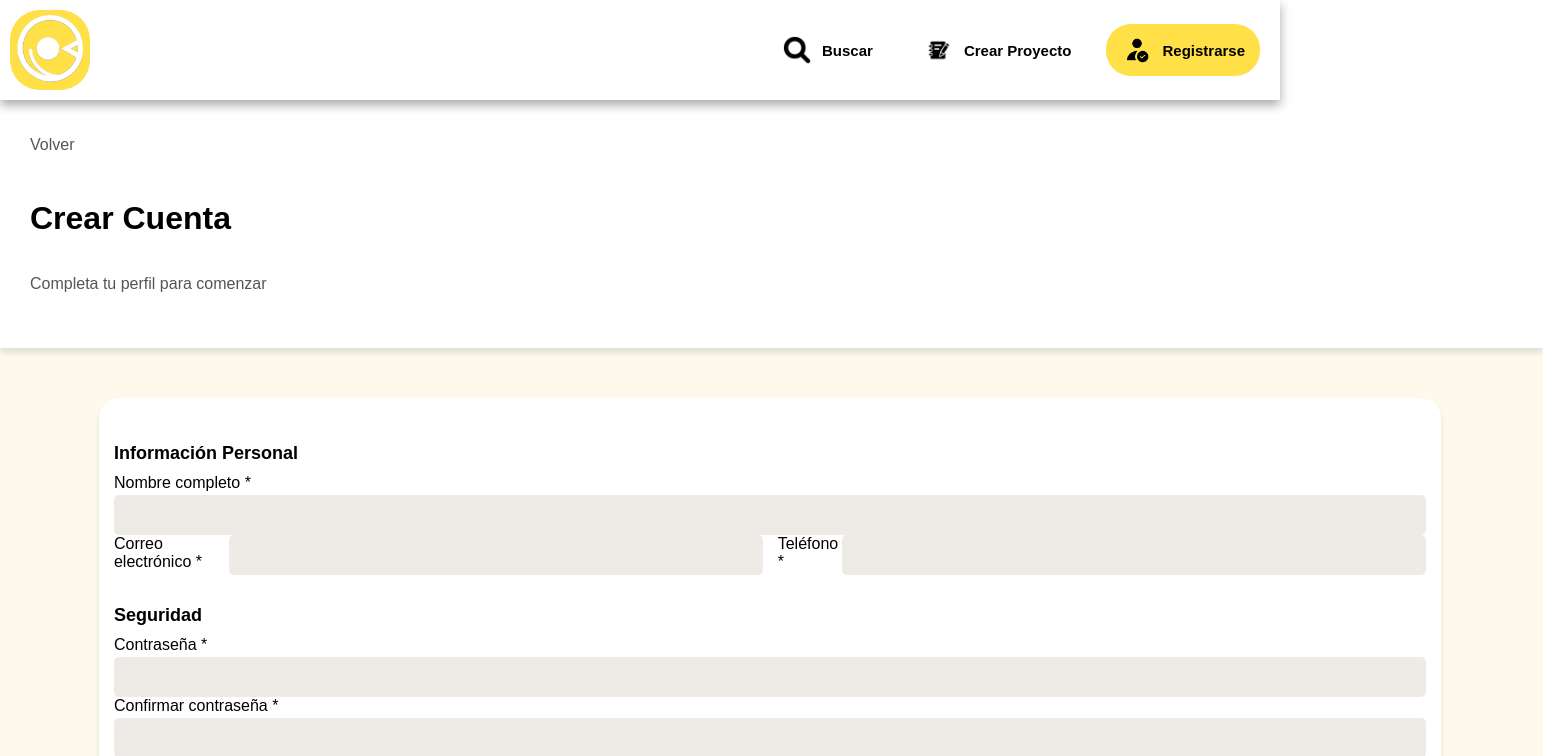
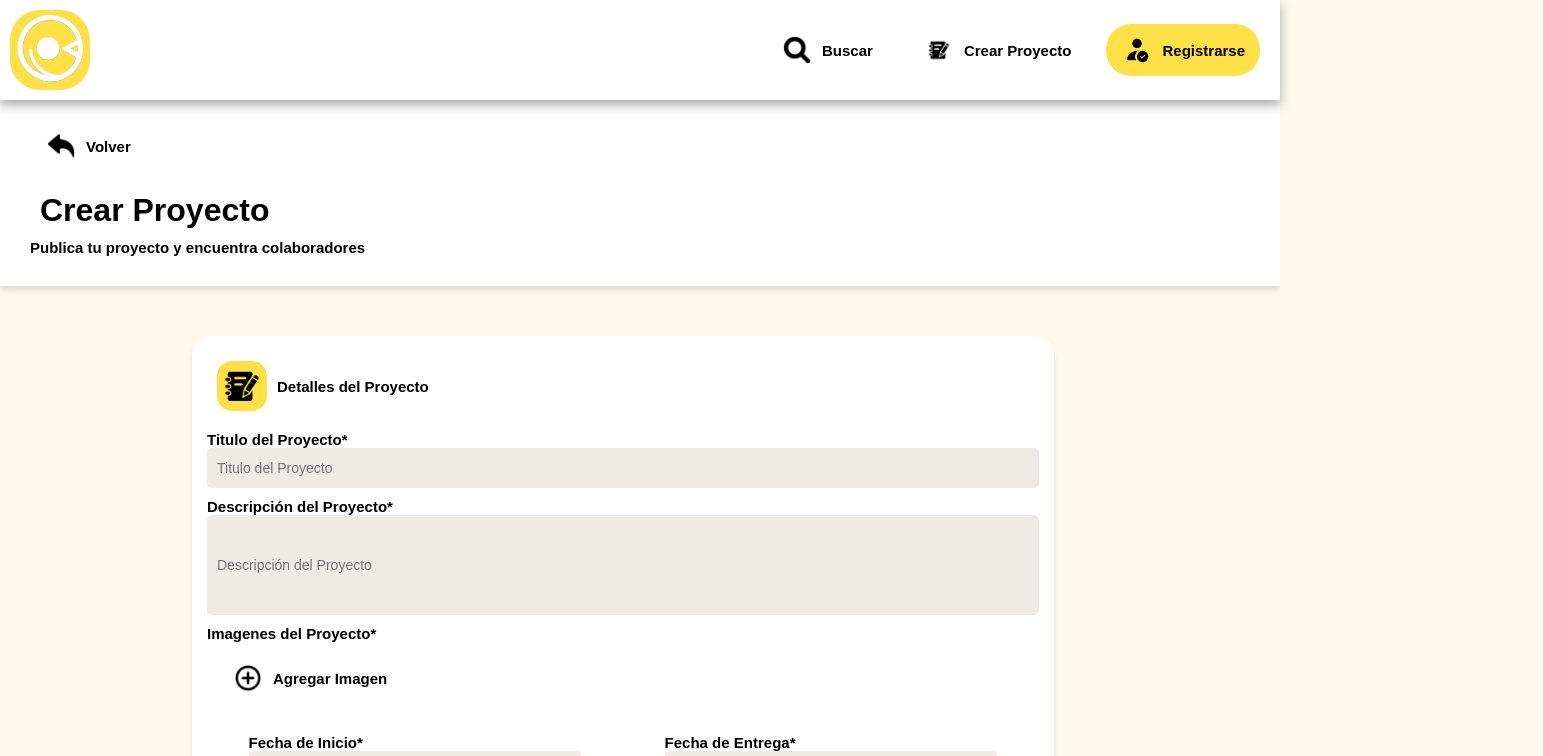
Before and after one commit to vicentt16/WorkPalFrontEnd, a React (Vite) app in the folder WorkPal/: page / in a window 1280 px wide. Shown: the top 756 px of the page, 1543 px wide, since content can reach past the window. Built offline with nearby package versions, Linux system fonts and the light colour scheme.

Commit message:
modificaciones menores de visuales

```diff
--- a/WorkPal/src/Modules/RegisterModule.jsx
+++ b/WorkPal/src/Modules/RegisterModule.jsx
@@ -35,6 +35,7 @@ export function RegisterModule() {
 
   return (
     <form className="total" onSubmit={guardarDatos}>
+      <ProjectUpperBar/>
       <textarea/>
 
       <div className="upper-panel">
--- a/WorkPal/src/Pages/RegisterUser.css
+++ b/WorkPal/src/Pages/RegisterUser.css
@@ -94,7 +94,7 @@ input, textarea {
 }
 
 .upper-panel{
-  padding-top: 120px;
+  padding-top: 70px;
   padding-bottom: 30px;
   display: flex;
   flex-direction: column;
--- a/WorkPal/src/Pages/RegisterUser.jsx
+++ b/WorkPal/src/Pages/RegisterUser.jsx
@@ -51,6 +51,7 @@ export default function RegisterUser() {
   return (
     <div>
       <ProjectUpperBar />
+      <textarea/>
       <div className="register-page">
         <div className="upper-panel">
           <div className="upper-panel-button">
--- a/WorkPal/src/main.jsx
+++ b/WorkPal/src/main.jsx
@@ -17,9 +17,10 @@ import React from "react";
 import ReactDOM from "react-dom/client";
 import RegisterUser from "./Pages/RegisterUser";
 import "./index.css";
+import { RegisterModule } from "./Modules/RegisterModule";
 
 ReactDOM.createRoot(document.getElementById("root")).render(
   <React.StrictMode>
-    <RegisterUser />
+    <RegisterModule/>
   </React.StrictMode>
 );
```
